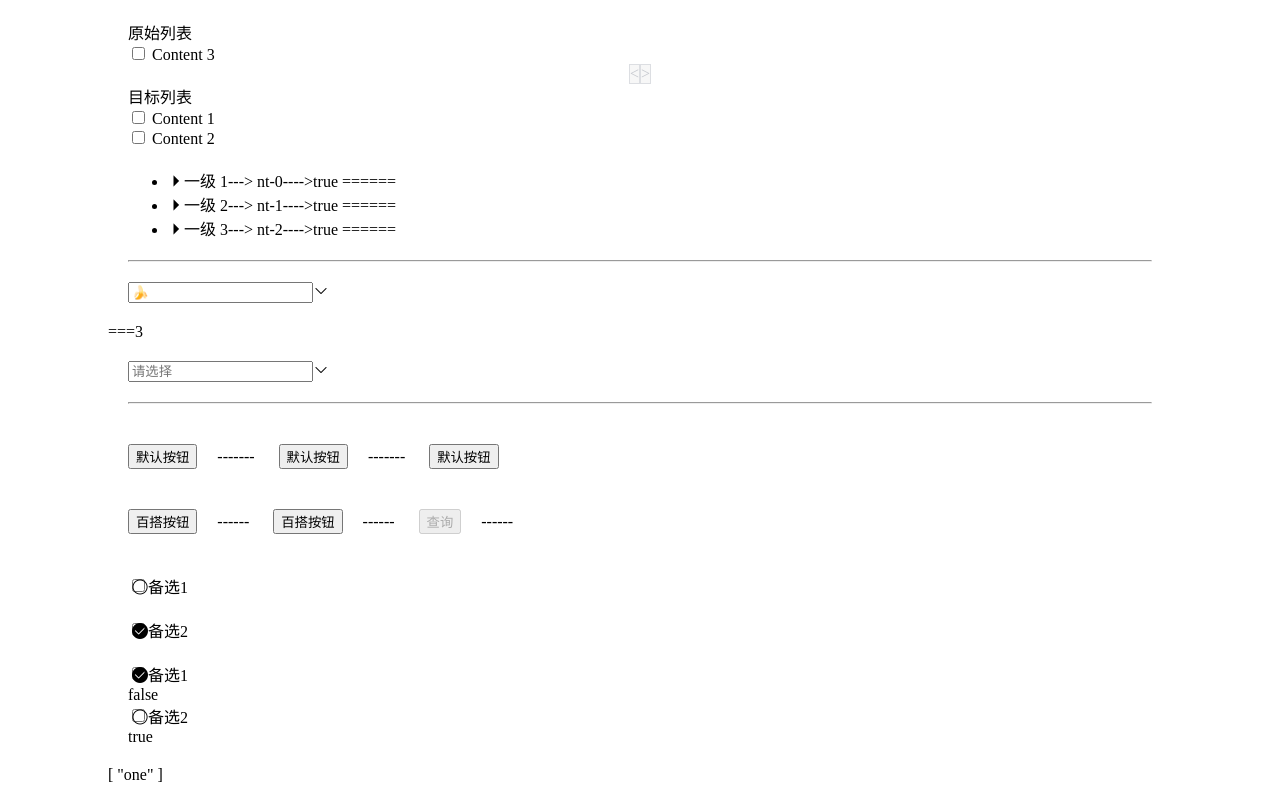
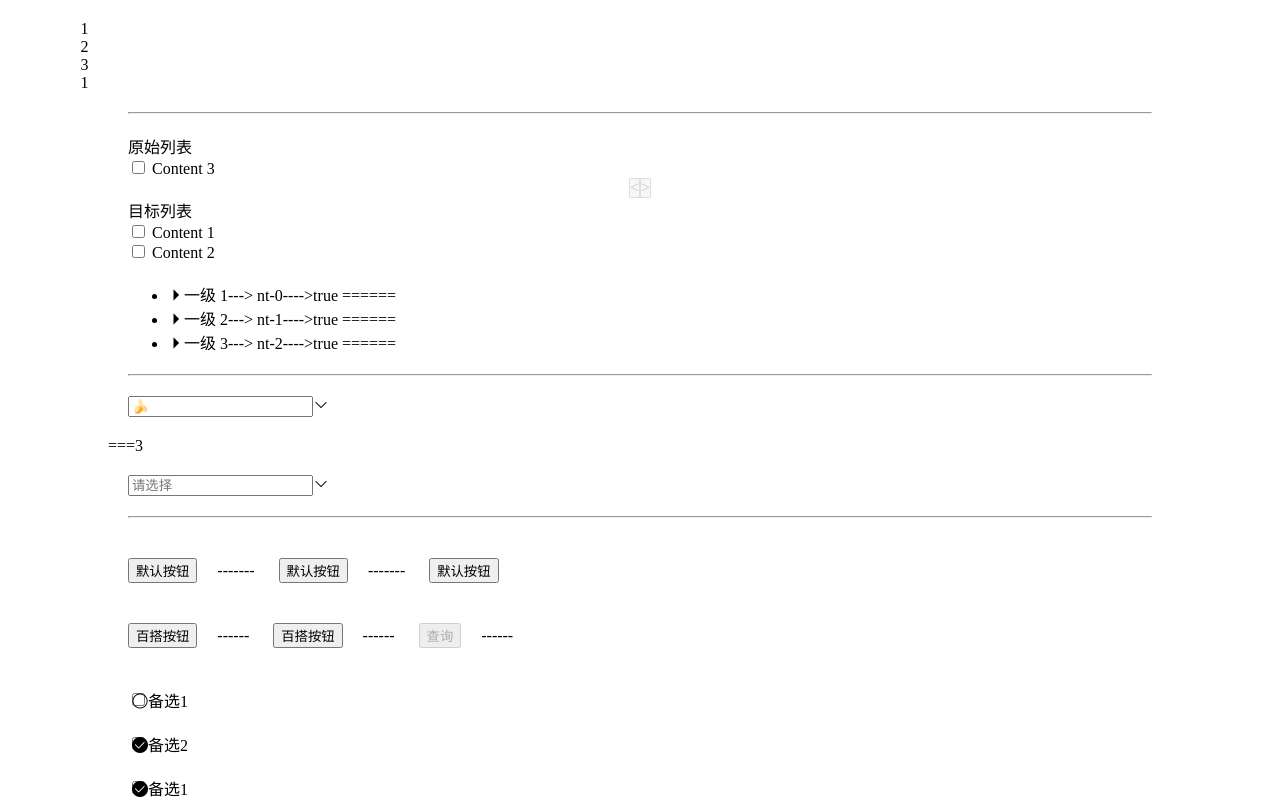
Before and after one commit to Z6T/nature-ui, a Vue app: page / in a window 1280 px wide. Shown: the top 800 px of the page. Built offline with nearby package versions, Linux system fonts and the light colour scheme.

Commit message:
feat:增加了swiper骨架

```diff
--- a/examples/App.vue
+++ b/examples/App.vue
@@ -1,5 +1,7 @@
 <template>
     <div id="app">
+        <nt-swiper></nt-swiper>
+        <hr />
         <nt-transfer></nt-transfer>
 
         <nt-tree></nt-tree>
--- a/packages/index.js
+++ b/packages/index.js
@@ -8,6 +8,7 @@ import Select from './select';
 import loadingbar from './loadingbar/index.js';
 import Tree from './tree';
 import Tranfer from './transfer';
+import Swiper from './swiper';
 
 // 所有组件列表
 const components = [
@@ -20,7 +21,8 @@ const components = [
     Select,
     loadingbar,
     Tree,
-    Tranfer
+    Tranfer,
+    Swiper
 ]
 // 定义 install 方法，接收 Vue 作为参数
 const install = function (Vue) {
--- a/packages/nt-styles/index.css
+++ b/packages/nt-styles/index.css
@@ -8,3 +8,4 @@
 @import './src/loadingbar.css';
 @import './src/tree.css';
 @import './src/transfer.css';
+@import './src/swiper.css';
--- /dev/null
+++ b/packages/nt-styles/src/swiper.css
@@ -0,0 +1,23 @@
+@b nt-swiper{
+    width: 500px;
+    height: 300px;
+    border:1px solid red;
+    overflow: hidden;
+    @e wrapper{
+        width: 10000px;
+        height: 100%;
+        transition:all .5s;
+        @e slider{
+            float: left;
+            height: 100%;
+            width: 500px;
+            text-align:center;
+            line-height:300px;
+        }
+    }
+}
+
+.translateXRight{
+    /* transform: translateX(-500px); */
+
+}
--- /dev/null
+++ b/packages/swiper/index.vue
@@ -0,0 +1,52 @@
+<template>
+    <div class="nt-swiper">
+        <DIV
+            class="nt-swiper__wrapper translateXRight"
+            ref="wrapper"
+            :style="{transform:'translate('+X+'px)',transition:'all '+transitionTime +'s'}"
+        >
+            <div class="nt-swiper__wrapper__slider">1</div>
+            <div class="nt-swiper__wrapper__slider">2</div>
+            <div class="nt-swiper__wrapper__slider">3</div>
+            <div class="nt-swiper__wrapper__slider">1</div>
+        </DIV>
+        <div class="nt-swiper__dots"></div>
+    </div>
+</template>
+
+<script>
+export default {
+    name: 'nt-swiper',
+    data() {
+        return {
+            X: 0,
+            transitionTime: 1
+        }
+    },
+    methods: {
+        doSlider() {
+            if (this.X === -2000) {
+                this.transitionTime = 0;
+                this.X = 0;
+            }
+            console.time()
+            setTimeout(() => {
+                console.timeEnd()
+                this.transitionTime = 1;
+                this.X -= 500;
+                this.doSlider();
+            }, 1000);
+        }
+    },
+    created() {
+        this.doSlider()
+    },
+}
+</script>
+
+<style>
+.ismove {
+    transform: translateX(0px) !important;
+    transition: all 0s !important;
+}
+</style>
```
Also changed, not shown: packages/nt-styles/src/transfer.css (line endings or trailing spaces), 1 other file (tests, documents, lock files or other folders).
